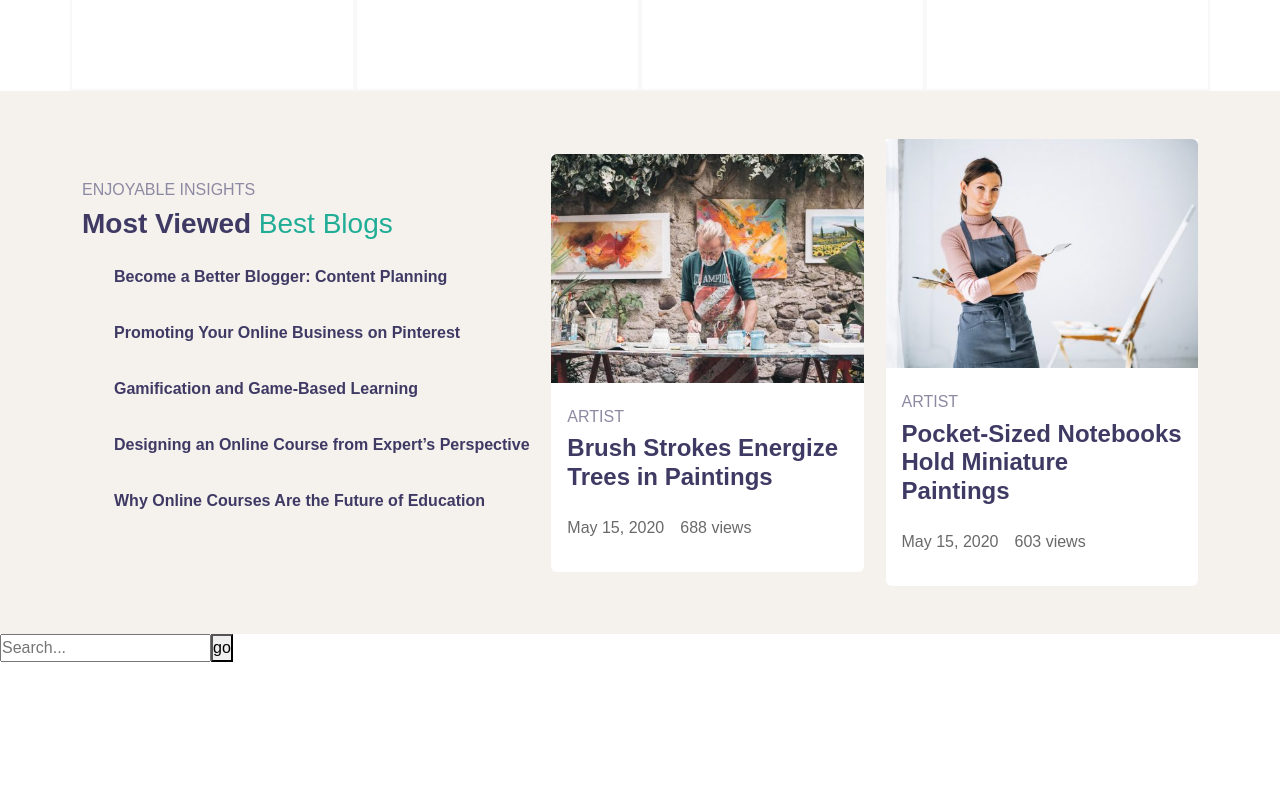
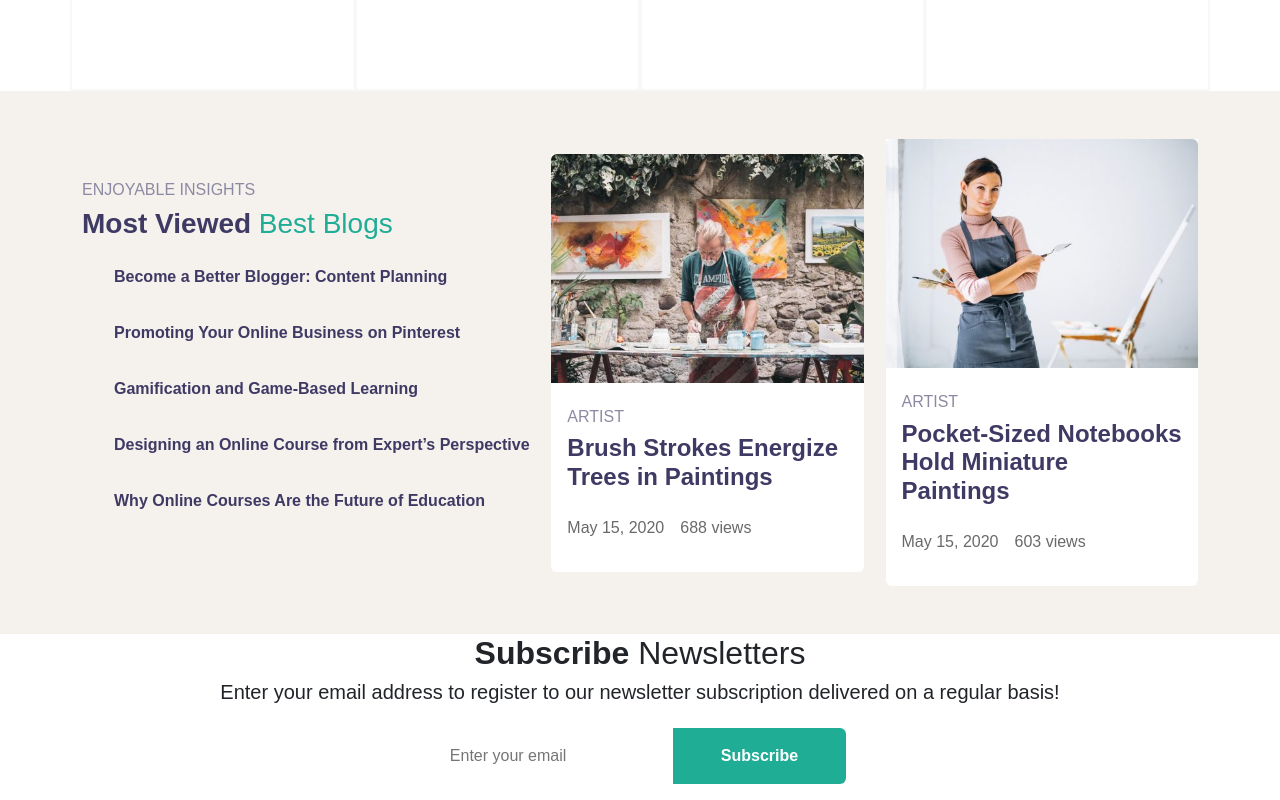
Before and after one commit to marcocareddu/proj-html-vuejs, a Vue app: page / in a window 1280 px wide. Shown: the part 4071-4871 px from the top of the page. Before the commit the page ends 4733 px from the top, so only its background shows below. Built offline with nearby package versions, Linux system fonts and the light colour scheme.

Commit message:
VUE SubscriptionSection - Added Base template

```diff
--- a/src/components/SubscribeSection.vue
+++ b/src/components/SubscribeSection.vue
@@ -1,13 +1,26 @@
 <script>
-import SearchBar from './BaseSearchBar.vue';
+import BaseButton from './BaseButton.vue';
 
 export default {
-    components: { SearchBar },
+    components: { BaseButton },
 }
 </script>
 
 <template>
-    <SearchBar />
+    <div class="subscribe-section">
+        <div class="container text-center">
+
+            <div class="mini-container">
+                <h2 class="fw-bolder">Subscribe <span class="fw-normal">Newsletters</span></h2>
+                <h5>Enter your email address to register to our newsletter subscription
+                    delivered on a regular basis!</h5>
+                <form>
+                    <input type="email" class='px-3 py-3 rounded-start border-0' placeholder="Enter your email">
+                    <BaseButton :buttonText="'Subscribe'" class="rounded-start-0" />
+                </form>
+            </div>
+        </div>
+    </div>
 </template>
 
-<style></style>
+<style lang="scss" scoped></style>
```
